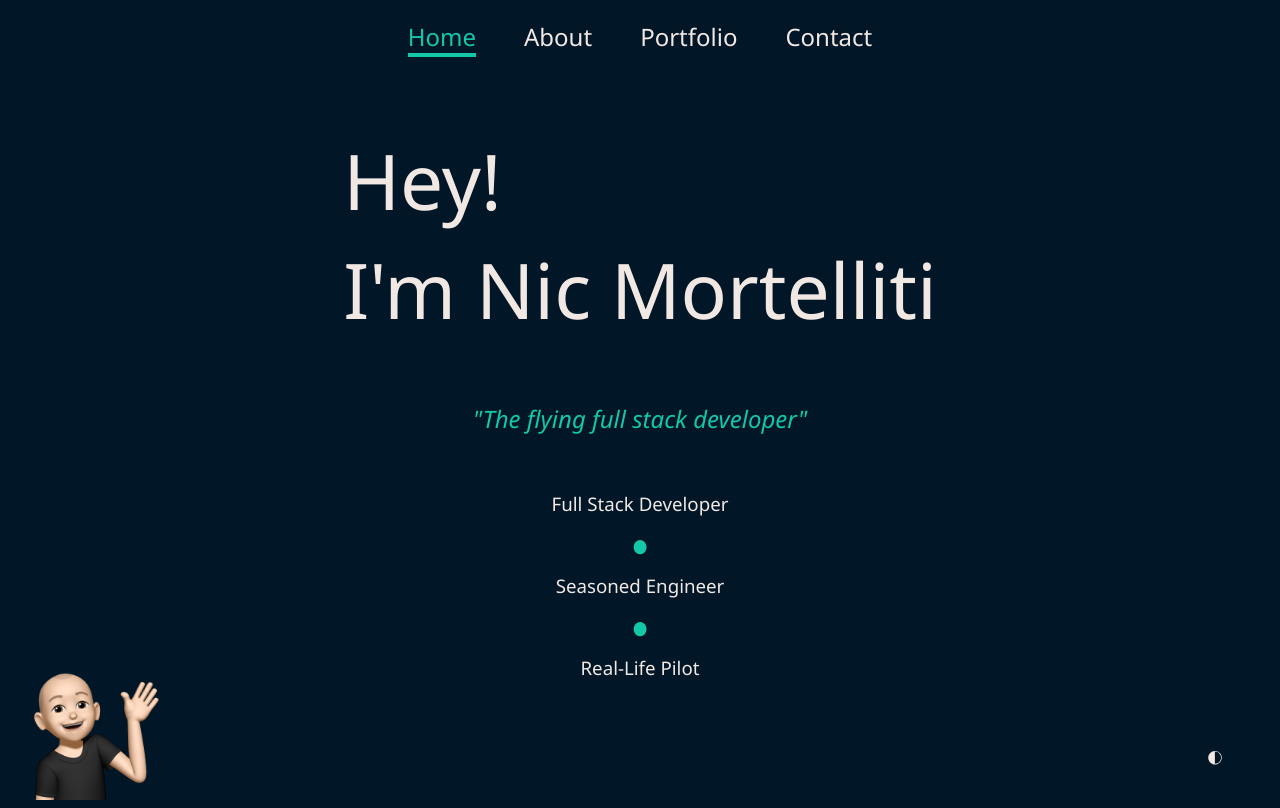
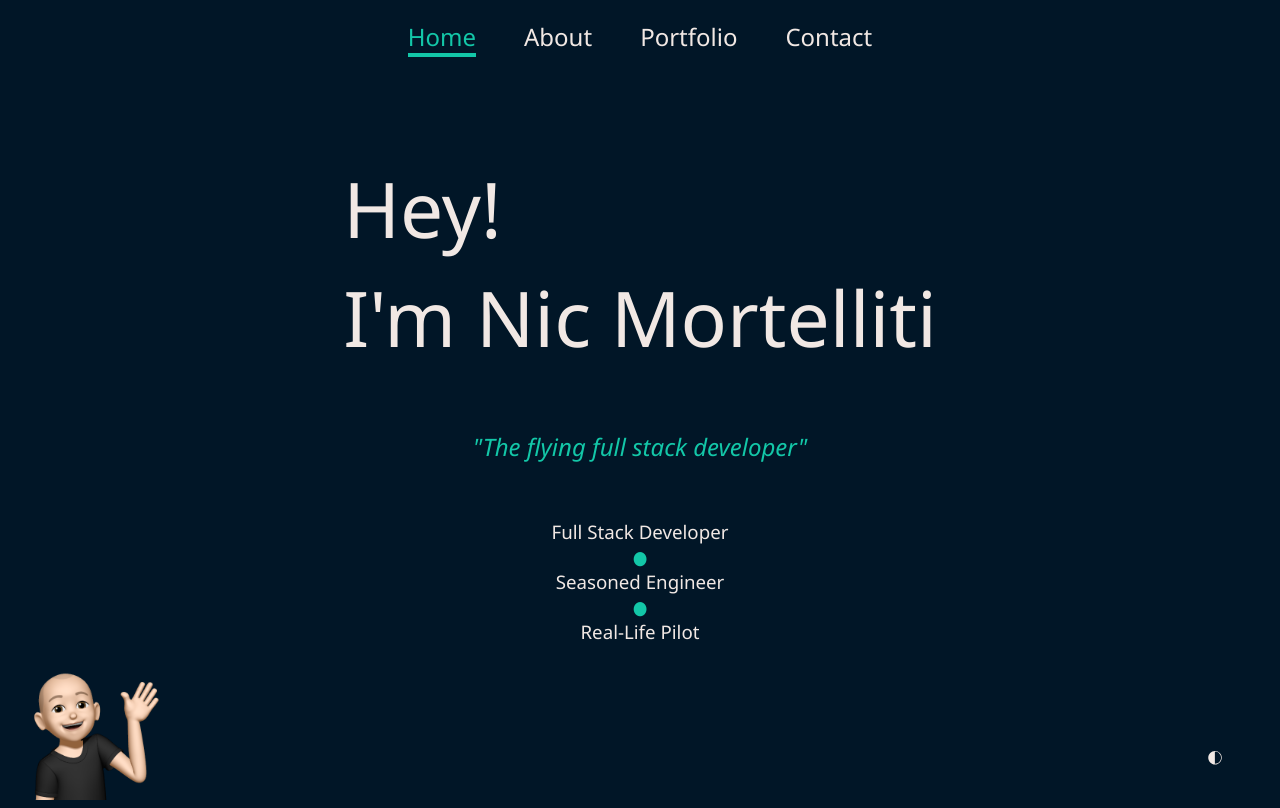
Before and after one commit to NicMortelliti/portfolio, a React (Create React App) app: page / in a window 1280 px wide. Built offline with nearby package versions, Linux system fonts and the light colour scheme.

Commit message:
refactor bullet point spacers

```diff
--- a/src/components/styles/Home.styled.js
+++ b/src/components/styles/Home.styled.js
@@ -1,19 +1,19 @@
 import styled from "styled-components";
 
 const accent = ({ theme }) => theme.accent;
-const color = ({ theme }) => theme.color;
 
 export const Tagline = styled.h2`
   font-style: italic;
   color: ${accent};
 `;
 
-export const Title = styled.h3`
-  color: ${color};
+export const Title = styled.div`
   text-align: center;
+
+  /* Add a bullet point between titles */
+  h3:not(:last-child)::after {
+    color: ${accent};
+    white-space: pre;
+    content: "\\a\\25cf\\a";
+  }
 `;
-
-export const Symbol = styled.h3`
-  color: ${accent};
-  text-align: center;
-`;
--- a/src/pages/Home/Home.js
+++ b/src/pages/Home/Home.js
@@ -6,23 +6,17 @@ import { titles } from "../../data/bioData";
 // Styled components
 import { Wrapper } from "../../components/styles/Landing.styled";
 import { MemojiSection } from "../../components/styles/Layout.styled";
-import { Tagline, Title, Symbol } from "../../components/styles/Home.styled";
+import { Tagline, Title } from "../../components/styles/Home.styled";
 
 const Home = () => {
   // Render each title to the page
-  const DisplayTitles = () => {
-    return titles.map((title, index) => {
-      return (
-        <>
-          <Title key={index}>{title}</Title>
-          {index < Object.keys(titles).length - 1 ? (
-            <Symbol>&#9679;</Symbol>
-          ) : null}
-        </>
-      );
-    });
-  };
-
+  const DisplayTitles = () => (
+    <Title>
+      {titles.map((title, index) => (
+        <h3 key={index}>{title}</h3>
+      ))}
+    </Title>
+  );
   return (
     <Wrapper>
       <div>
```
